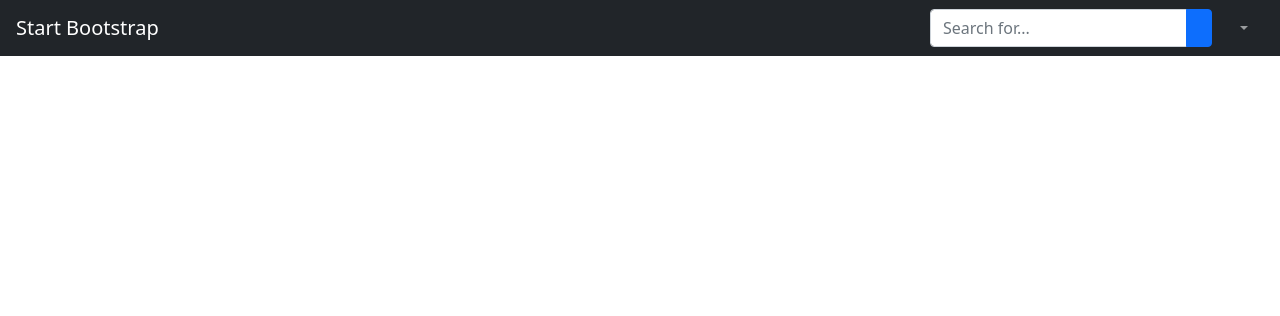
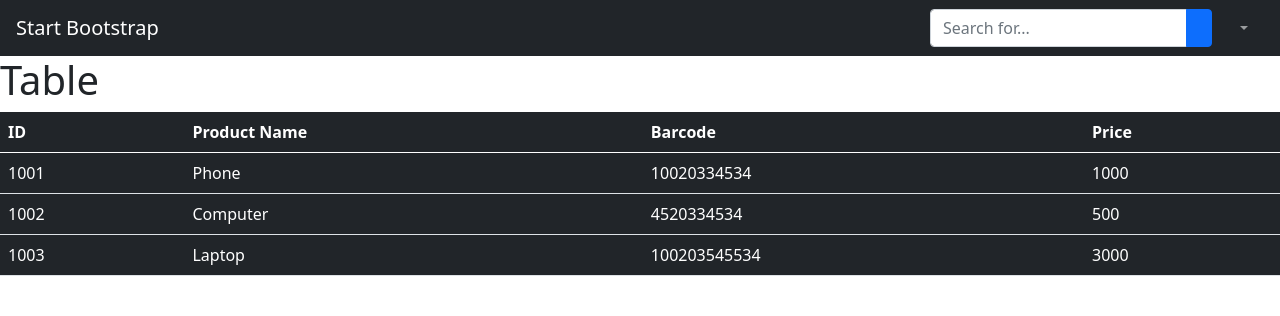
Before and after one commit to Chantha2121/Flask_API, a Flask app: page / in a window 1280 px wide. Shown: the top 316 px of the page. Run offline with Flask 3, Linux system fonts and the light colour scheme.

Commit message:
add bootstrap table

```diff
--- a/main.py
+++ b/main.py
@@ -3,7 +3,12 @@ app = Flask(__name__)
 
 @app.route('/')
 def index():
-    return render_template('index.html')
+    items = [
+        {'id':1001, 'name':"Phone", 'barcode':"10020334534", 'price':1000},
+        {'id':1002, 'name':"Computer", 'barcode':"4520334534", 'price':500},
+        {'id':1003, 'name':"Laptop", 'barcode':"100203545534", 'price':3000},
+    ]
+    return render_template('index.html', item_list = items)
 
 @app.route('/hello')
 def hello():
--- a/templates/index.html
+++ b/templates/index.html
@@ -36,7 +36,27 @@
             </li>
         </ul>
     </nav>
-
+    <h1>Table</h1>
+    <table class="table bg-dark text-white">
+      <thead>
+        <tr>
+          <th scope="col">ID</th>
+          <th scope="col">Product Name</th>
+          <th scope="col">Barcode</th>
+          <th scope="col">Price</th>
+        </tr>
+      </thead>
+      <tbody>
+        {% for item in item_list%}
+        <tr>
+          <td>{{ item.id }}</td>
+          <td>{{ item.name }}</td>
+          <td>{{ item.barcode}}</td>
+          <td>{{ item.price}}</td>
+        </tr>
+          {% endfor %}
+      </tbody>
+    </table>
     <!-- Optional JavaScript; choose one of the two! -->
 
     <!-- Option 1: Bootstrap Bundle with Popper -->
```
